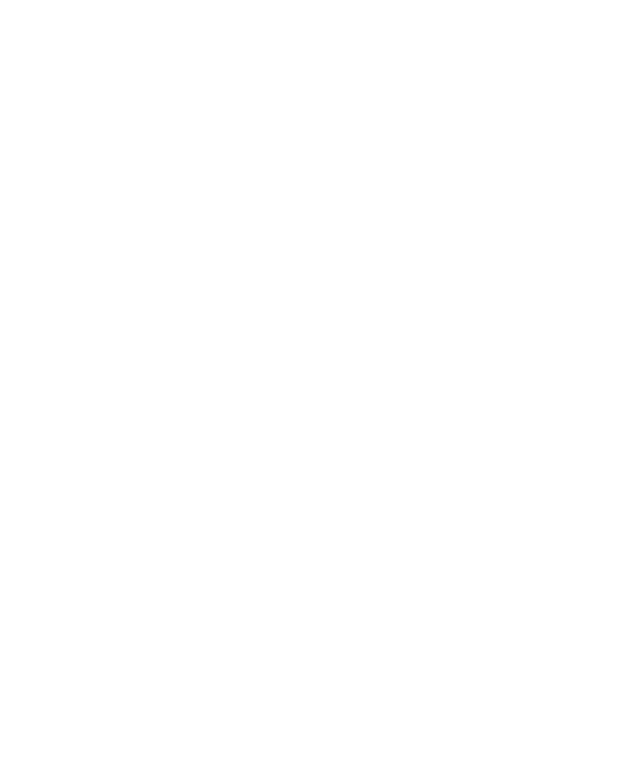
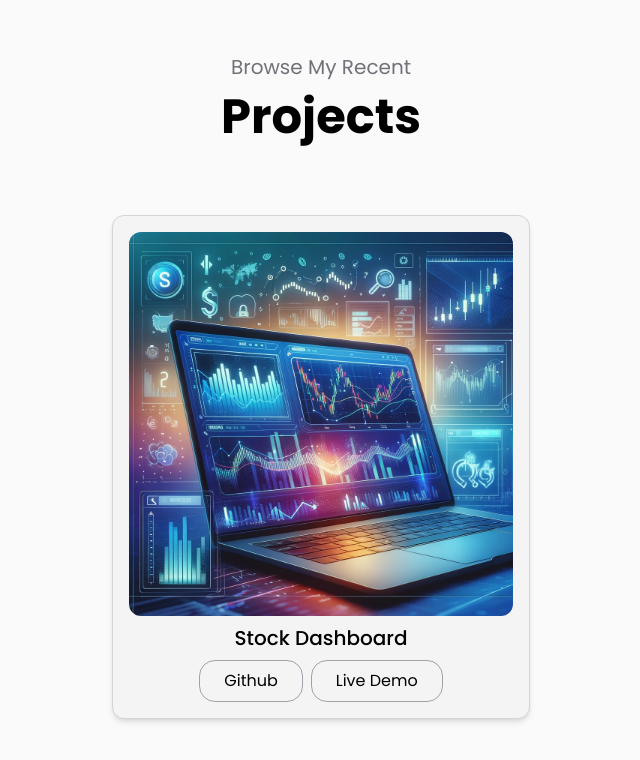
Before and after one commit to FredericoGrz/personal-website, a React (Vite) app: page / in a window 1280 px wide. Shown: the part 2422-3182 px from the top of the page, without its empty margins (319-959 px from the left). Before the commit the page ends 2400 px from the top, so only its background shows below. Built offline with nearby package versions, Linux system fonts and the light colour scheme.

Commit message:
Criado a sessão de Projects

```diff
--- a/src/App.tsx
+++ b/src/App.tsx
@@ -2,6 +2,7 @@
 import { Experience } from "./components/Experience";
 import { Header } from "./components/Header";
 import { Primary } from "./components/Primary";
+import { Projects } from "./components/Projects";
 import { Section } from "./components/Section";
 
 function App() {
@@ -13,6 +14,7 @@
       </Section>
       <About />
       <Experience />
+      <Projects />
     </div>
   );
 }
--- /dev/null
+++ b/src/components/Projects.tsx
@@ -0,0 +1,39 @@
+import { CardProject } from "./CardProject";
+import { Section } from "./Section";
+import stockDashboard from "../assets/stockDashboard.png";
+
+export function Projects() {
+  const projects = [
+    {
+      title: "Stock Dashboard",
+      img: stockDashboard,
+      githubUrl: "https://github.com/FredericoGrz/stock-dashboard",
+      liveDemoUrl: "https://dulcet-tapioca-eca7a7.netlify.app",
+    },
+  ];
+
+  return (
+    <Section
+      id="projects"
+      className="pt-4 px-4 flex flex-col gap-4 lg:justify-evenly lg:px-20
+      transition-all duration-500 ease-in-out"
+    >
+      <div className="flex flex-col gap-3 items-center">
+        <p className="text-zinc-500 lg:text-xl transition-all duration-500 ease-in-out">
+          Browse My Recent
+        </p>
+        <p className="text-3xl lg:text-5xl font-bold transition-all duration-500 ease-in-out">
+          Projects
+        </p>
+      </div>
+      <div
+        id="project-cards"
+        className="flex flex-col gap-4 lg:flex-row lg:flex-wrap justify-center items-center"
+      >
+        {projects.map((project, index) => (
+          <CardProject key={index} project={project} />
+        ))}
+      </div>
+    </Section>
+  );
+}
```
